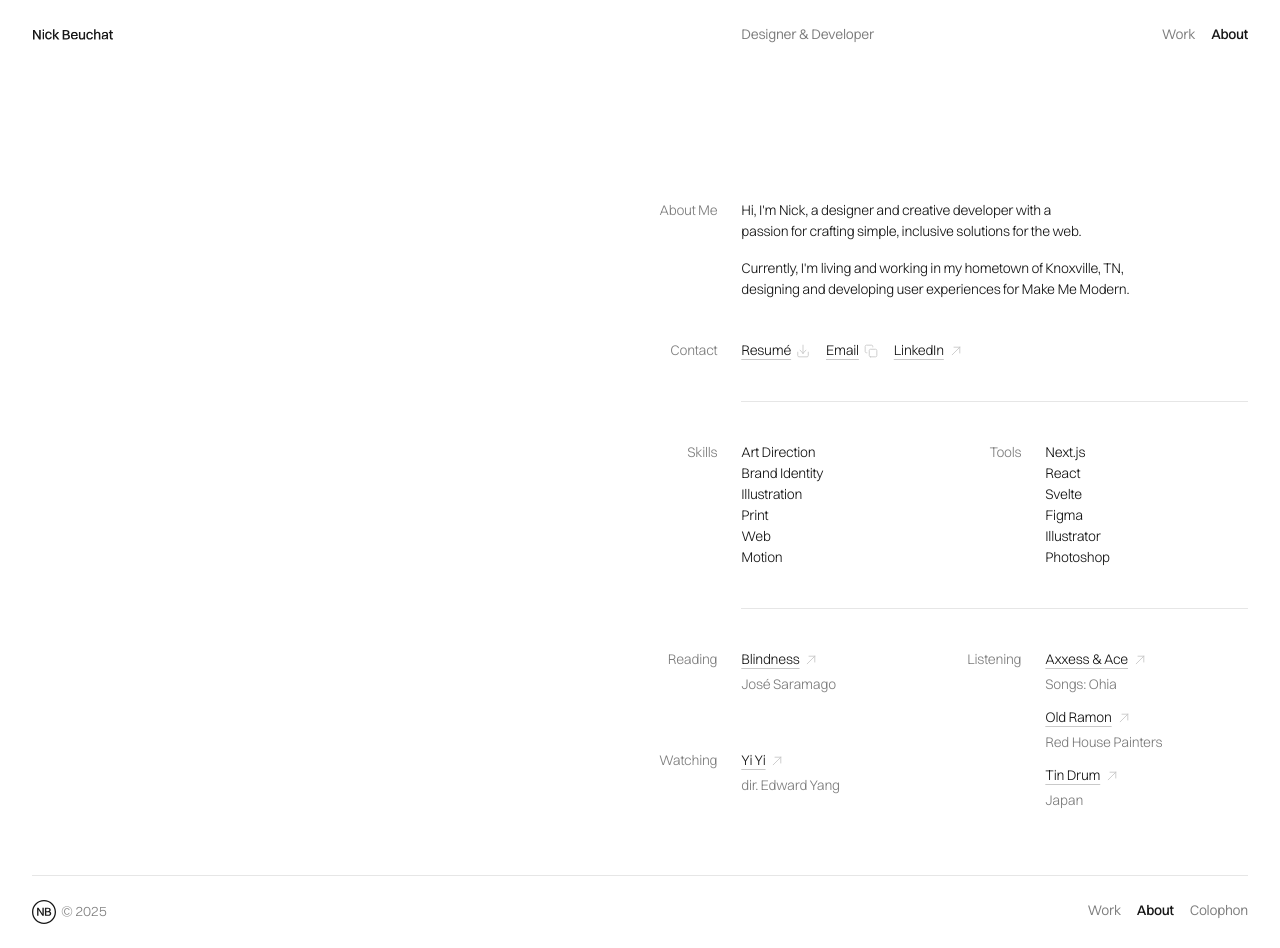
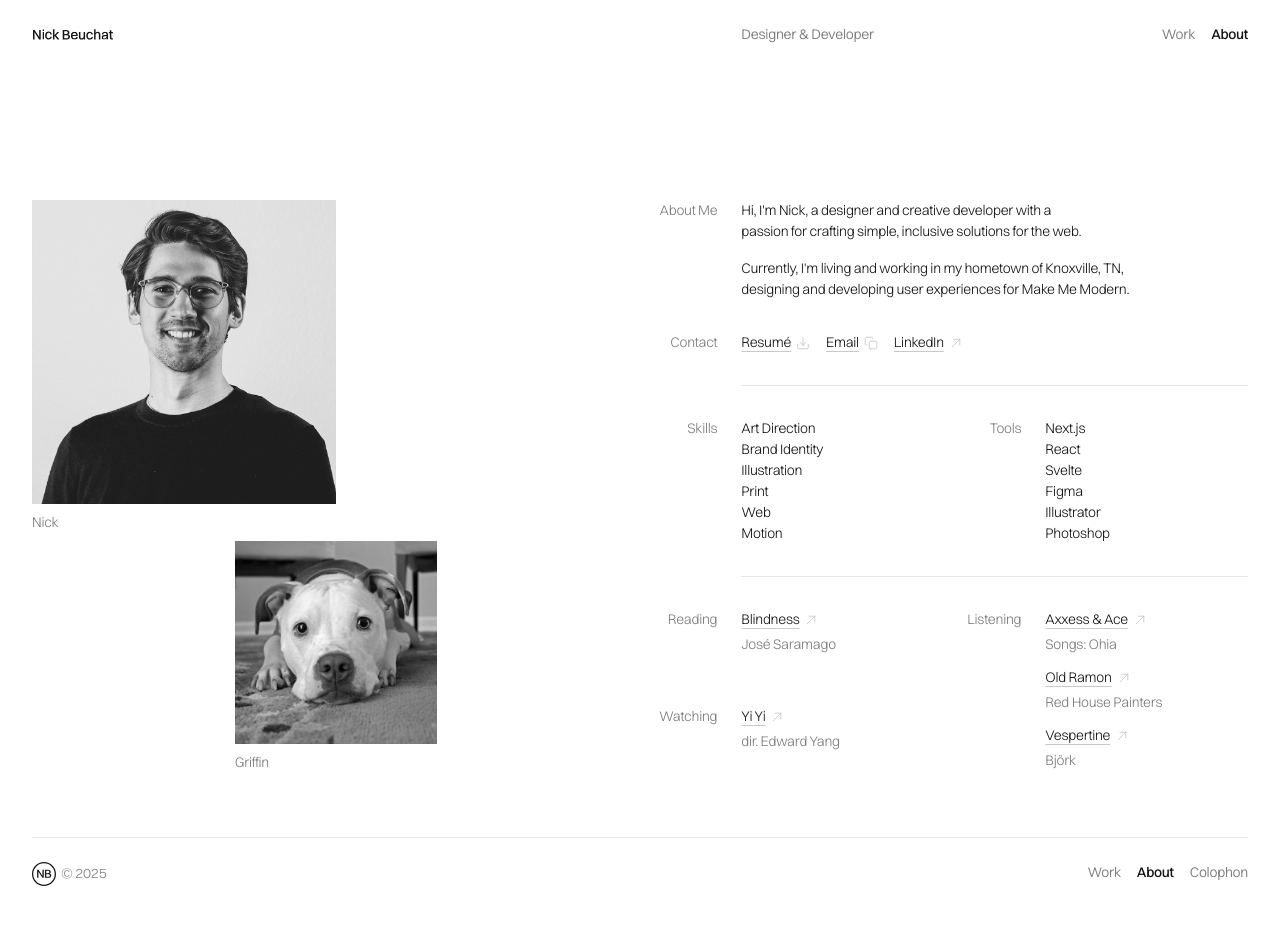
Before and after one commit to nicbeuc/nickbeuchat.com, a Next.js app: page /about in a window 1280 px wide. After the commit the page ends 910 px from the top, so only its background shows below. Built offline with nearby package versions, Linux system fonts and the light colour scheme.

Commit message:
placeholder images for about page

```diff
--- a/src/app/global.css
+++ b/src/app/global.css
@@ -184,6 +184,7 @@ main > * {
   display: grid;
   grid-template-columns: subgrid;
   align-self: start;
+  align-items: start;
 }
 
 ul,ol {
--- /dev/null
+++ b/src/components/Image/index.tsx
@@ -0,0 +1,21 @@
+import NextImage from "next/image"
+import { ImageProps as NextImageProps } from "next/image"
+import styles from './styles.module.css'
+
+interface ImageProps extends NextImageProps {
+  caption?: string,
+  aspectRatio?: number
+}
+
+export default function Image({ caption, aspectRatio = 1, ...rest }: ImageProps) {
+  const imageStyles = { "--image-ratio": aspectRatio } as React.CSSProperties
+
+  return (
+    <figure style={imageStyles} className={styles.image}>
+      <NextImage {...rest}/>
+      {caption && (
+        <figcaption>{caption}</figcaption>
+      )}
+    </figure>
+  )
+}
--- /dev/null
+++ b/src/components/Image/styles.module.css
@@ -0,0 +1,20 @@
+.image {
+  --__image-ratio: var(--image-ratio, 1);
+  aspect-ratio: var(--__image-ratio);
+  width: 100%;
+  height: auto;
+  position: relative;
+}
+
+.image img {
+  display: block;
+  width: 100%;
+  height: 100%;
+  object-fit: cover;
+}
+
+.image figcaption {
+  margin-top: .5rem;
+  font-size: var(--font-size-body);
+  color: var(--color-foreground-dimmed);
+}
--- a/src/sections/AboutSection/index.tsx
+++ b/src/sections/AboutSection/index.tsx
@@ -1,11 +1,13 @@
 import Link from '@/components/Link'
+import Image from '@/components/Image'
 import styles from './styles.module.css'
 
 export default function AboutSection() {
   return (
     <div className={styles.wrapper}>
       <section className={styles.imagesWrapper}>
-
+        <Image src="/images/nick-placeholder.jpg" width={500} height={500} alt="Nick Beuchat" caption="Nick" />
+        <Image src="/images/griff-placeholder.jpg" width={500} height={500} alt="Nick's dog, Griffin" caption="Griffin" />
       </section>
       <section className={styles.copyWrapper}>
         <div className={styles.sectionWrapper}>
@@ -77,8 +79,8 @@ export default function AboutSection() {
               <p className="color-dimmed">Red House Painters</p>
             </li>
             <li className="item-group">
-              <Link href="https://open.spotify.com/album/71R4tl3qYgZVvdlwE7Fxs6" external iconName="arrow-top-right">Tin Drum</Link>
-              <p className="color-dimmed">Japan</p>
+              <Link href="https://open.spotify.com/album/5vBpIxm8ws6pWyVmTWiGE1" external iconName="arrow-top-right">Vespertine</Link>
+              <p className="color-dimmed">Björk</p>
             </li>
           </ul>
         </div>
--- a/src/sections/AboutSection/styles.module.css
+++ b/src/sections/AboutSection/styles.module.css
@@ -2,6 +2,8 @@
   grid-template-areas:
     "copy copy copy copy copy"
     "images images images images images";
+  row-gap: 2rem;
+
   @media (width > 60rem) {
     grid-template-areas:
       "images images images images images images copy copy copy copy copy copy";
@@ -10,12 +12,37 @@
 
 .imagesWrapper {
   grid-area: images;
+  display: grid;
+  grid-template-columns: subgrid;
+  row-gap: .5rem;
+  grid-template-areas:
+    "nick nick nick nick ."
+    ". . griff griff griff";
+
+  @media (width > 60rem) {
+    grid-template-areas:
+      "nick nick nick . . ."
+      ". . griff griff . .";
+  }
+
+  @media (width <= 60rem) {
+    border-top: var(--border-divider);
+    padding-top: 2rem;
+  }
+}
+
+.imagesWrapper figure:nth-of-type(1) {
+  grid-area: nick;
+}
+
+.imagesWrapper figure:nth-of-type(2) {
+  grid-area: griff;
 }
 
 .copyWrapper {
   grid-area: copy;
   display: grid;
-  row-gap: 2.5rem;
+  row-gap: 2rem;
   grid-template-columns: subgrid;
   grid-template-areas:
       "about about about about about"
```
Also changed, not shown: public/images/griff-placeholder.jpg (added), public/images/nick-placeholder.jpg (added).
